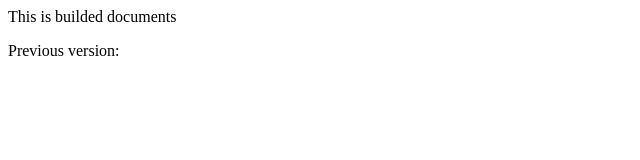
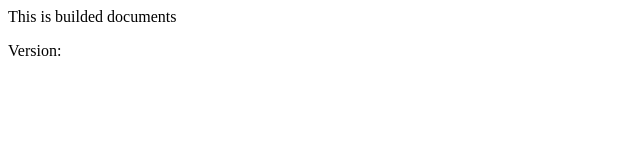
Before and after one commit to AlexKVal/es6-prototype-proj, a website built with webpack: page docs/index.template.html in a window 1280 px wide. Shown: the full height of the page, 0-640 px from the left. Built offline with nearby package versions, Linux system fonts and the light colour scheme.

Commit message:
[changed] documents.

```diff
--- a/docs/index.template.html
+++ b/docs/index.template.html
@@ -5,6 +5,6 @@
 </head>
 <body>
   <p>This is builded documents</p>
-  <p>Previous version: <%= pkg.version %></p>
+  <p>Version: <%= pkg.version %></p>
 </body>
 </html>
```
